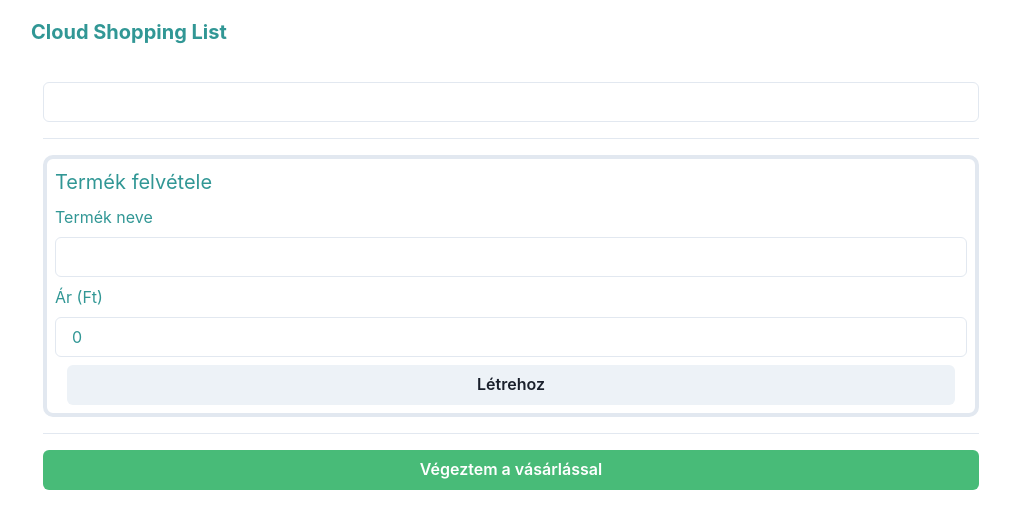
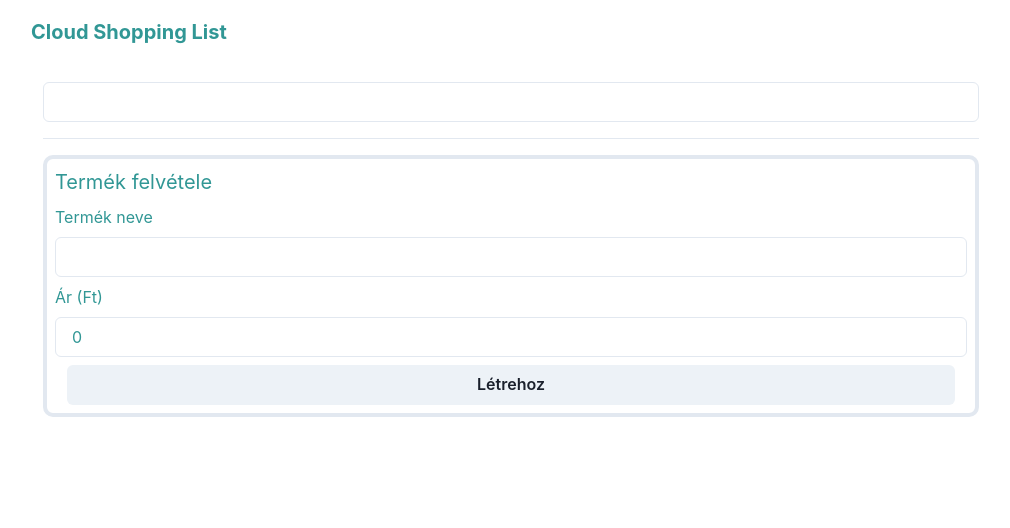
Before and after one commit to SepsiLaszlo/cloud-shopping-list, a React (Create React App) app in the folder client/: page /active in a window 1280 px wide. Shown: the top 528 px of the page, without its empty margins (129-1139 px from the left). Built offline with nearby package versions, Linux system fonts and the light colour scheme.

Commit message:
remove finish button on inactive list

```diff
--- a/client/src/pages/ActiveListPage.tsx
+++ b/client/src/pages/ActiveListPage.tsx
@@ -133,9 +133,12 @@ export const ActiveListPage: React.FC = (props) => {
       >
         <Input value={list?.name || ""} onChange={nameChangeHandler} />
         <NewItem newItem={putItem}></NewItem>
-        <Button onClick={finishList} bgColor="green.400" textColor="white">
-          Végeztem a vásárlással
-        </Button>
+
+        {list?.active && (
+          <Button onClick={finishList} bgColor="green.400" textColor="white">
+            Végeztem a vásárlással
+          </Button>
+        )}
         {list?.items.map((item) => (
           <ItemComponent
             key={item.name}
```
